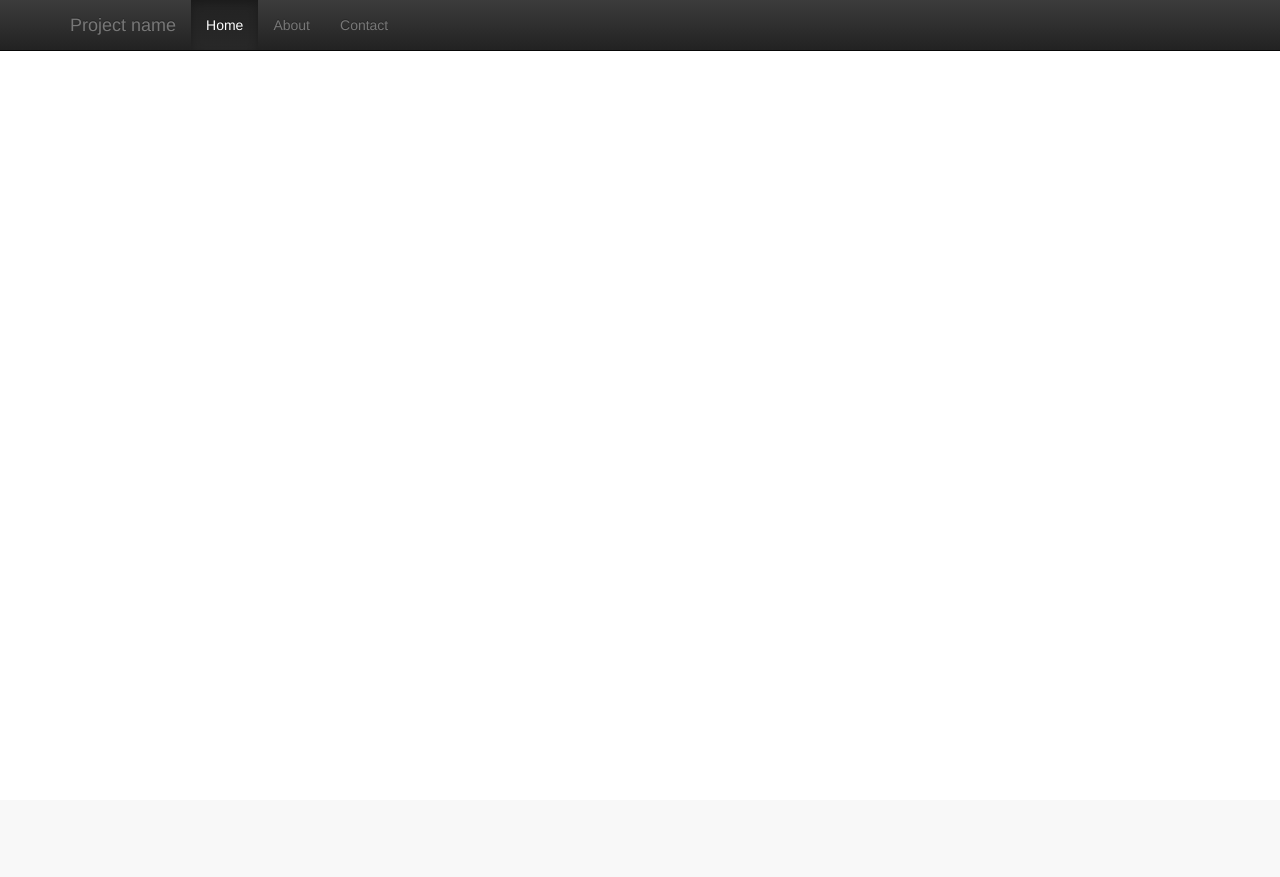
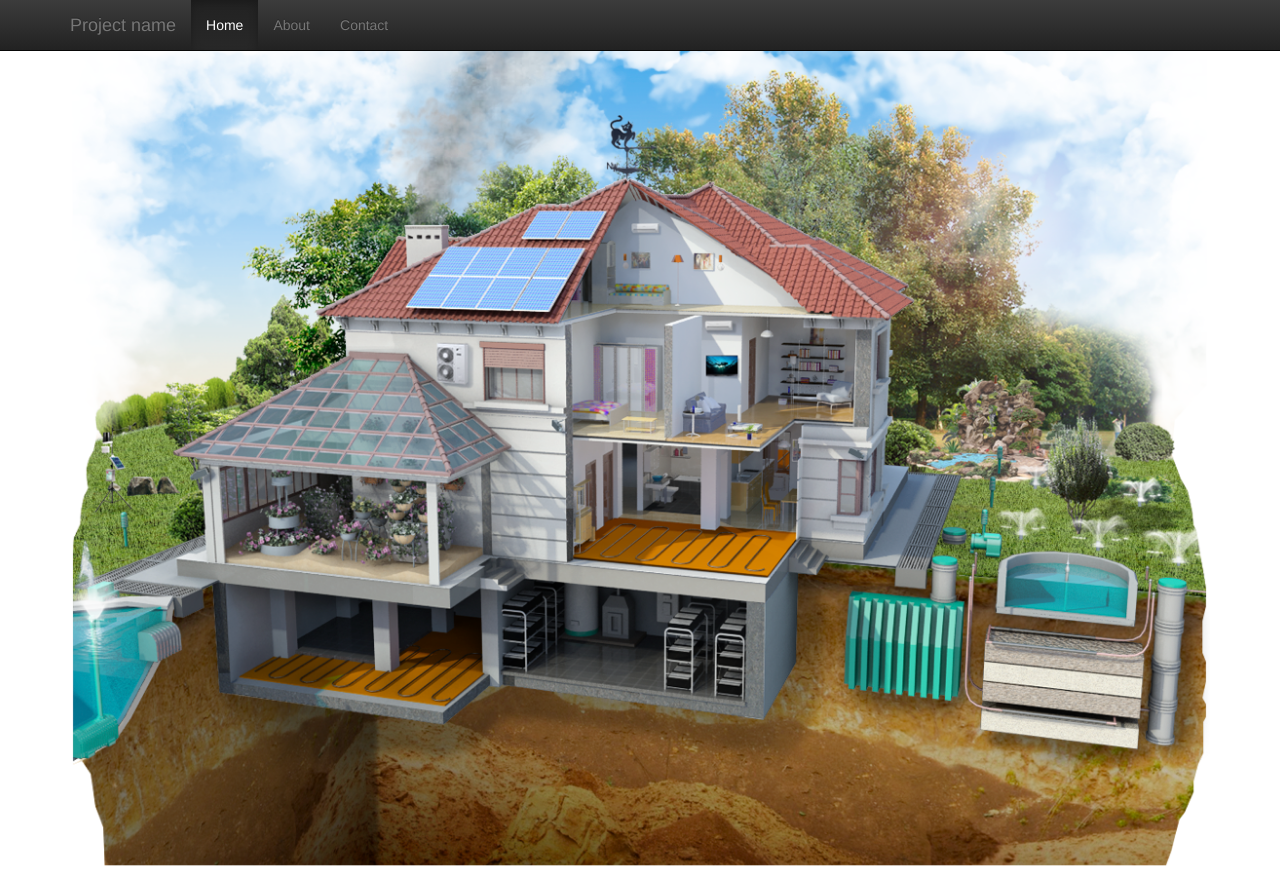
Before and after one commit to Aleksandr2015/10-10-2014-SmartHouse, a WordPress theme: template index.php in a window 1280 px wide. Before the commit the page ends 51 px from the top, so only its background shows below. Run offline with PHP 8.4 and a stand-in for WordPress, Linux system fonts and the light colour scheme; the site name, menu and one post (Sample post) are stand-ins, and other content is empty; some libraries are stand-ins or nearby versions.

Commit message:
Добавил картинку фона в index.php
img/1170x900_page-home-bg.png

```diff
--- a/index.php
+++ b/index.php
@@ -38,8 +38,12 @@
         </div>
     </nav>
 
-    <div class="container">
-
+    <div class="container page-home">
+        <div class="row">
+            <div class="col-xs-12">
+                <img class="img-responsive" src="<?php echo get_template_directory_uri();?>/img/1170x900_page-home-bg.png" alt="">
+            </div>
+        </div>
     </div>
 
     <script src="https://ajax.googleapis.com/ajax/libs/jquery/1.11.1/jquery.min.js"></script>
```
Also changed, not shown: img/1170x900_page-home-bg.png (added).
